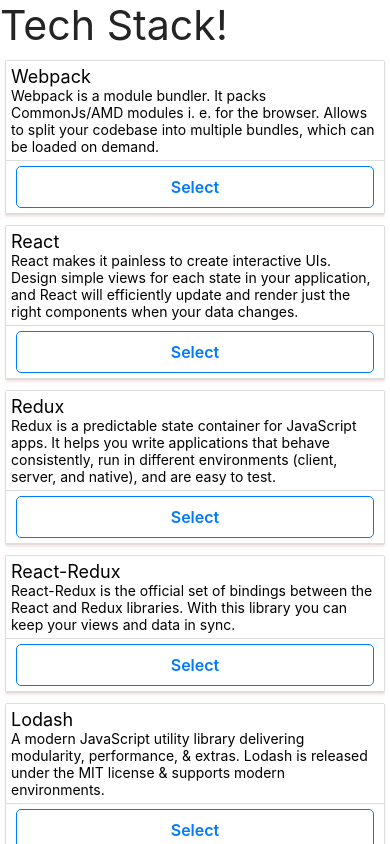
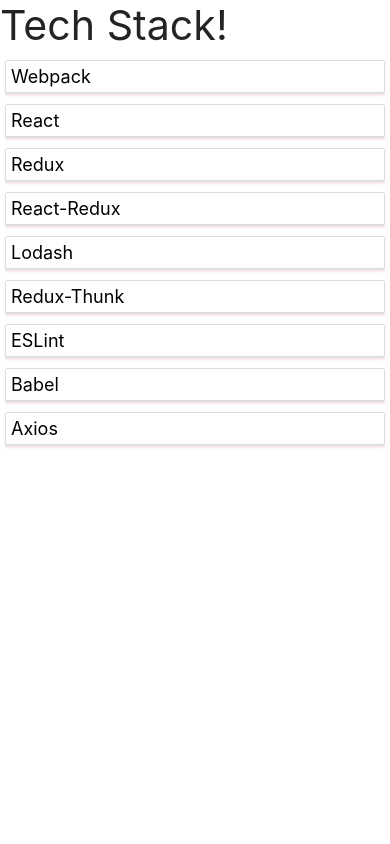
Before and after one commit to juanmiguel431/react-native-expo-tech-stack, a React Native app: screen / in a window 390 px wide. Built offline with nearby package versions, Linux system fonts and the light colour scheme.

Commit message:
selection reducer implemented.

```diff
--- /dev/null
+++ b/src/actions/ActionType.ts
@@ -0,0 +1,6 @@
+
+enum ActionType {
+  SelectLibrary = 'SelectLibrary'
+}
+
+export default ActionType;
--- a/src/actions/index.ts
+++ b/src/actions/index.ts
@@ -1,7 +1,8 @@
+import ActionType from './ActionType';
 
 export const selectLibrary = (id: number) => {
   return {
-    type: 'select_library',
+    type: ActionType.SelectLibrary,
     payload: id
   };
 };
--- a/src/components/ListItem.tsx
+++ b/src/components/ListItem.tsx
@@ -1,8 +1,8 @@
 import React from 'react';
-import { TouchableWithoutFeedback } from 'react-native';
+import { TouchableWithoutFeedback, TouchableHighlight, TouchableOpacity, Touchable, View } from 'react-native';
 import { Card } from './common';
 import { selectLibrary } from '../actions';
-import { connect } from 'react-redux';
+import { connect, MapStateToProps } from 'react-redux';
 import { RootState } from '../reducers';
 import { Library } from '../models';
 
@@ -12,22 +12,34 @@
 
 type Props = ListItemProps & StateProps & DispatchProps;
 
-const _ListItem: React.FC<Props> = ({ item, selectLibrary }) => {
+const _ListItem: React.FC<Props> = ({ item, selected, selectLibrary }) => {
+
   return (
-    <Card
-      title={item.title}
-      description={item.description}
-      button={{
-        title: 'Select',
-        callback: () => selectLibrary(item.id)
+    <TouchableWithoutFeedback
+      onPress={() => {
+        selectLibrary(item.id);
       }}
-    />
+    >
+      <View>
+        <Card
+          title={item.title}
+          description={selected ? item.description : undefined}
+        />
+      </View>
+    </TouchableWithoutFeedback>
   );
 };
 
-type StateProps = {};
+type StateProps = {
+  selected: boolean;
+};
+
 type DispatchProps = {
   selectLibrary: typeof selectLibrary
 }
 
-export const ListItem = connect<StateProps, DispatchProps, ListItemProps, RootState>(null, { selectLibrary })(_ListItem);
+const mapStateToProps: MapStateToProps<StateProps, ListItemProps, RootState> = (state, ownProps) => {
+  return { selected: ownProps.item.id === state.selected };
+}
+
+export const ListItem = connect<StateProps, DispatchProps, ListItemProps, RootState>(mapStateToProps, { selectLibrary })(_ListItem);
--- a/src/components/common/Card.tsx
+++ b/src/components/common/Card.tsx
@@ -4,7 +4,7 @@
 
 type CardProps = {
   title: string;
-  description: string;
+  description?: string;
   thumbnailUri?: string;
   imageUri?: string;
   button?: { title: string; callback: () => void }
@@ -28,7 +28,7 @@
 
         <View style={styles.header}>
           <Text style={styles.headerText}>{title}</Text>
-          <Text>{description}</Text>
+          {description && <Text>{description}</Text>}
         </View>
       </View>
 
--- a/src/reducers/LibraryReducer.ts
+++ b/src/reducers/LibraryReducer.ts
@@ -1,11 +1,11 @@
 import data from './LibraryList.json'
 import { Library } from '../models';
+import ActionType from '../actions/ActionType';
 
 type LibraryReducerAction = {
-  type: string;
+  type: ActionType;
 }
 
 export const LibraryReducer = (state: Library[] = [], action: LibraryReducerAction): Library[] => {
-  console.log('JMPC1', action);
   return data;
 };
--- a/src/reducers/SelectionReducer.ts
+++ b/src/reducers/SelectionReducer.ts
@@ -1,17 +1,17 @@
-import { Library } from '../models';
+import ActionType from '../actions/ActionType';
 
-type SelectionReducerState = {
-  selected: Library | null;
-}
-
-const initialState: SelectionReducerState = { selected: null };
+type SelectionReducerState = number | null;
 
 type SelectionReducerAction = {
-  type: string;
+  type: ActionType;
   payload: number;
 };
 
-export const SelectionReducer = (state: SelectionReducerState = initialState, action: SelectionReducerAction): SelectionReducerState  => {
-  console.log('JMPC2', action);
-  return state;
+export const SelectionReducer = (state: SelectionReducerState = null, action: SelectionReducerAction): SelectionReducerState  => {
+  switch (action.type) {
+    case ActionType.SelectLibrary:
+      return action.payload;
+    default:
+      return state;
+  }
 };
```
